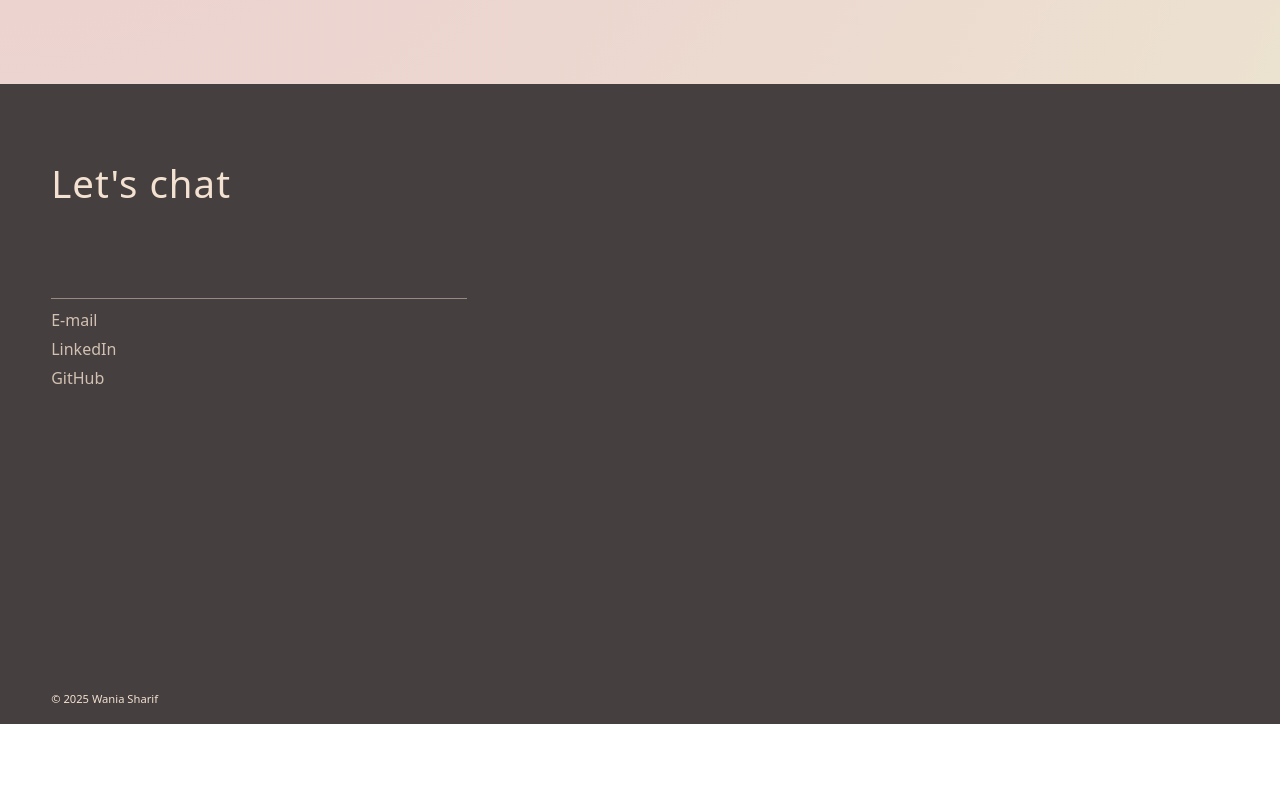
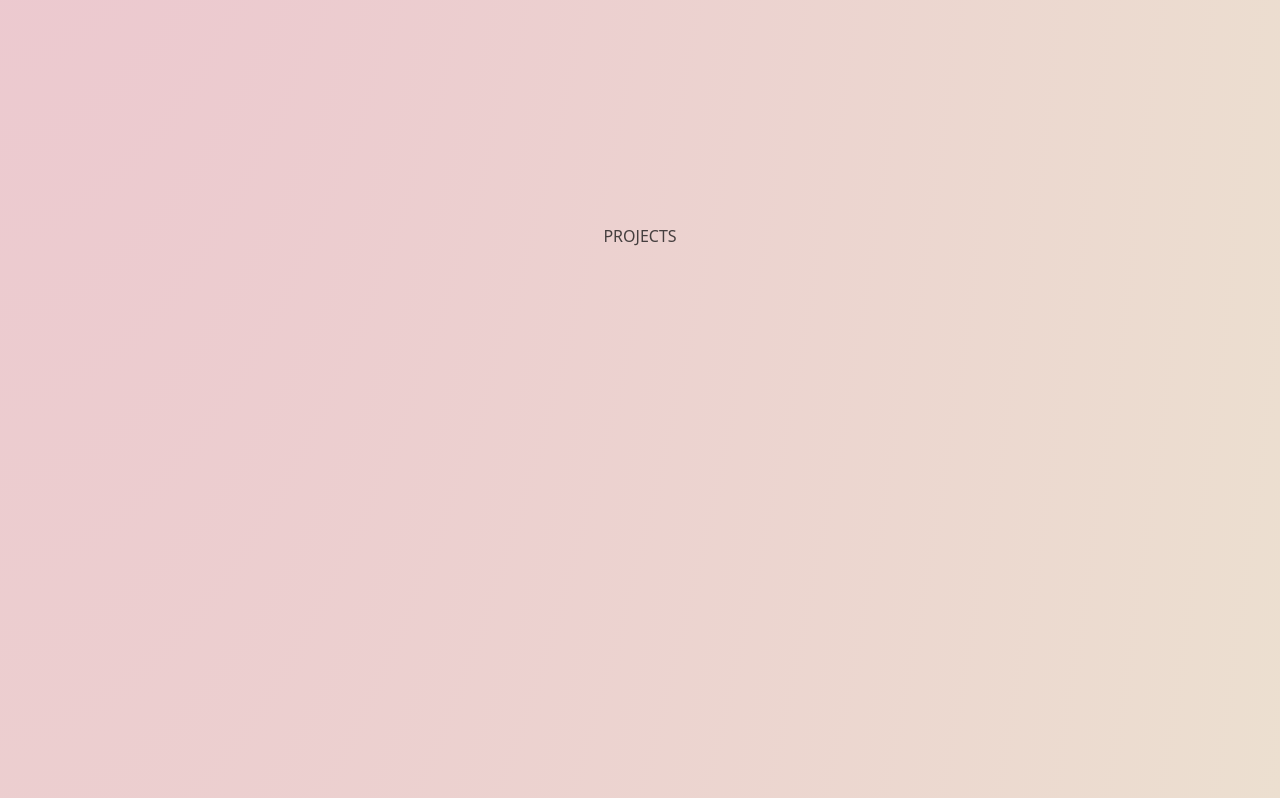
Before and after one commit to wania-sharif/wania-portfolio, a React (Vite) app: page / in a window 1280 px wide. Shown: the part 1576-2374 px from the top of the page. Before the commit the page ends 2300 px from the top, so only its background shows below. Built offline with nearby package versions, Linux system fonts and the light colour scheme.

Commit message:
#7 make contact less ugly

```diff
--- a/src/App.jsx
+++ b/src/App.jsx
@@ -12,7 +12,7 @@ function App() {
       <Header />
       <Home />
       <About />
-      {/* <Projects /> */}
+      <Projects />
       <Contact />
     </div>
   )
--- a/src/components/Contact/Contact.jsx
+++ b/src/components/Contact/Contact.jsx
@@ -18,13 +18,17 @@ const Contact = () => {
                 animate={ isInView && { opacity: 1, y: 0 }}
                 transition={{ duration: 0.5, delay: 0.5 }}>
                 <ul>
-                    <li><a href="mailto:someone@example.com">E-mail</a></li>
+                    <li><a href="mailto:dev.waniash@gmail.com">dev.waniash@gmail.com</a></li>
                     <li><a href="https://www.linkedin.com/in/wania-sharif-a76834324" target='_blank'>LinkedIn</a></li>
                     <li><a href="https://github.com/wania-sharif" target='_blank'>GitHub</a></li>
                 </ul>
             </motion.div>
 
-            <p>© 2025 Wania Sharif</p>
+            <div className='copyright'>
+                <p>© 2025 Wania Sharif.</p>
+                <p>All rights reserved.</p>
+            </div>
+
         </div>
     );
 };
--- a/src/components/Contact/contact.css
+++ b/src/components/Contact/contact.css
@@ -1,5 +1,5 @@
 .contact {
-    height: 70vh;
+    height: 60vh;
     padding: 10vh 4vw 0;
     background-color: var(--brown);
     color: #f3e1d1;
@@ -21,12 +21,11 @@
     border-top: 1px solid #f3e1d177;
     text-align: left;
     font-weight: 200;
-    color: #d2c1b2;
 }
 
 /* list items  */
 .contact ul > li {
-    margin: 0.8em 0;
+    margin: .9em 0;
 }
 
 /* links  */
@@ -39,9 +38,9 @@
 }
 
 /* copyright */
-.contact p {
+.contact .copyright {
     font-size: 0.7em;
-    text-align: left;
+    text-align: right;
     margin-top: auto;
-    padding-bottom: 20px;
+    padding-bottom: 2em;
 }
```
